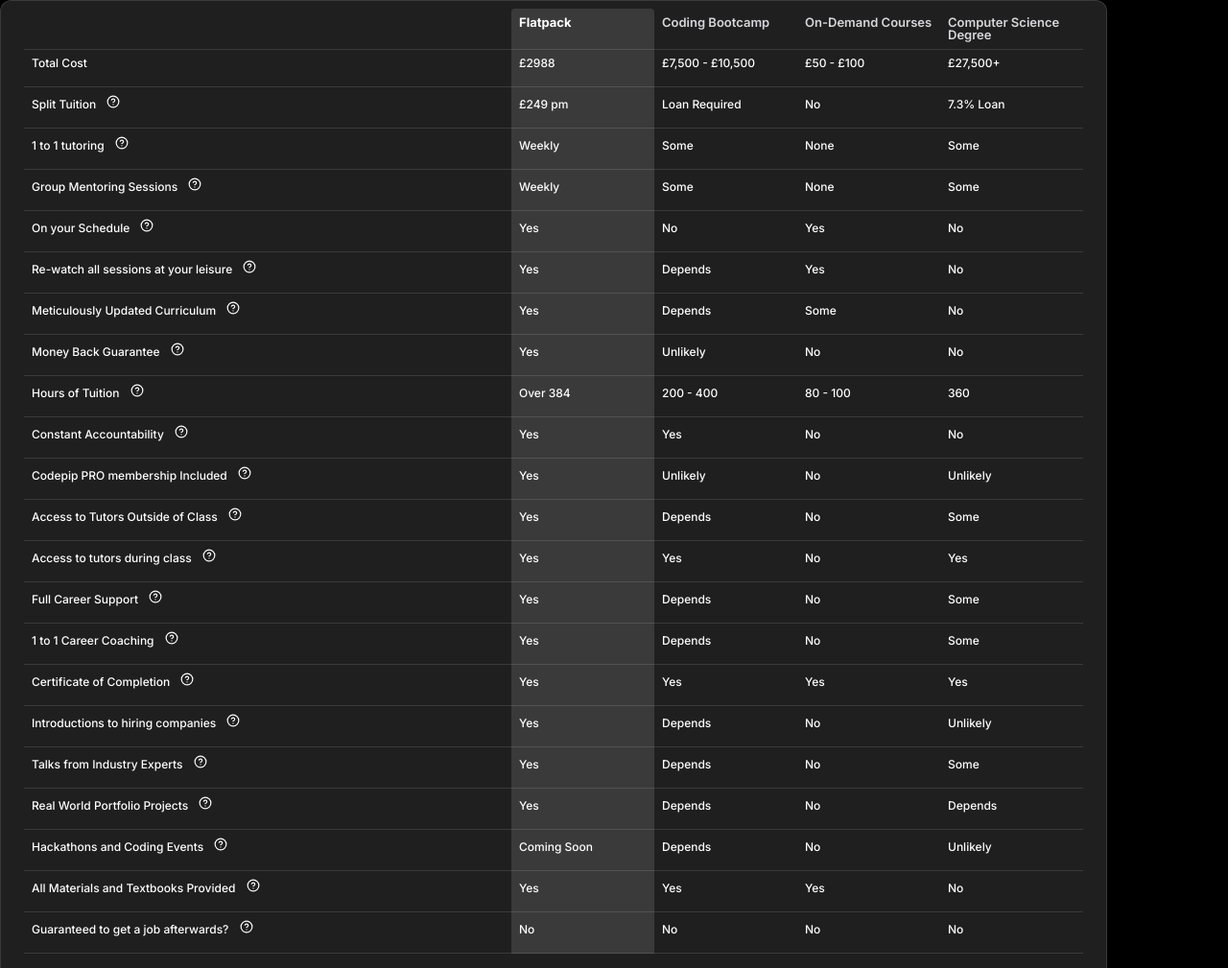
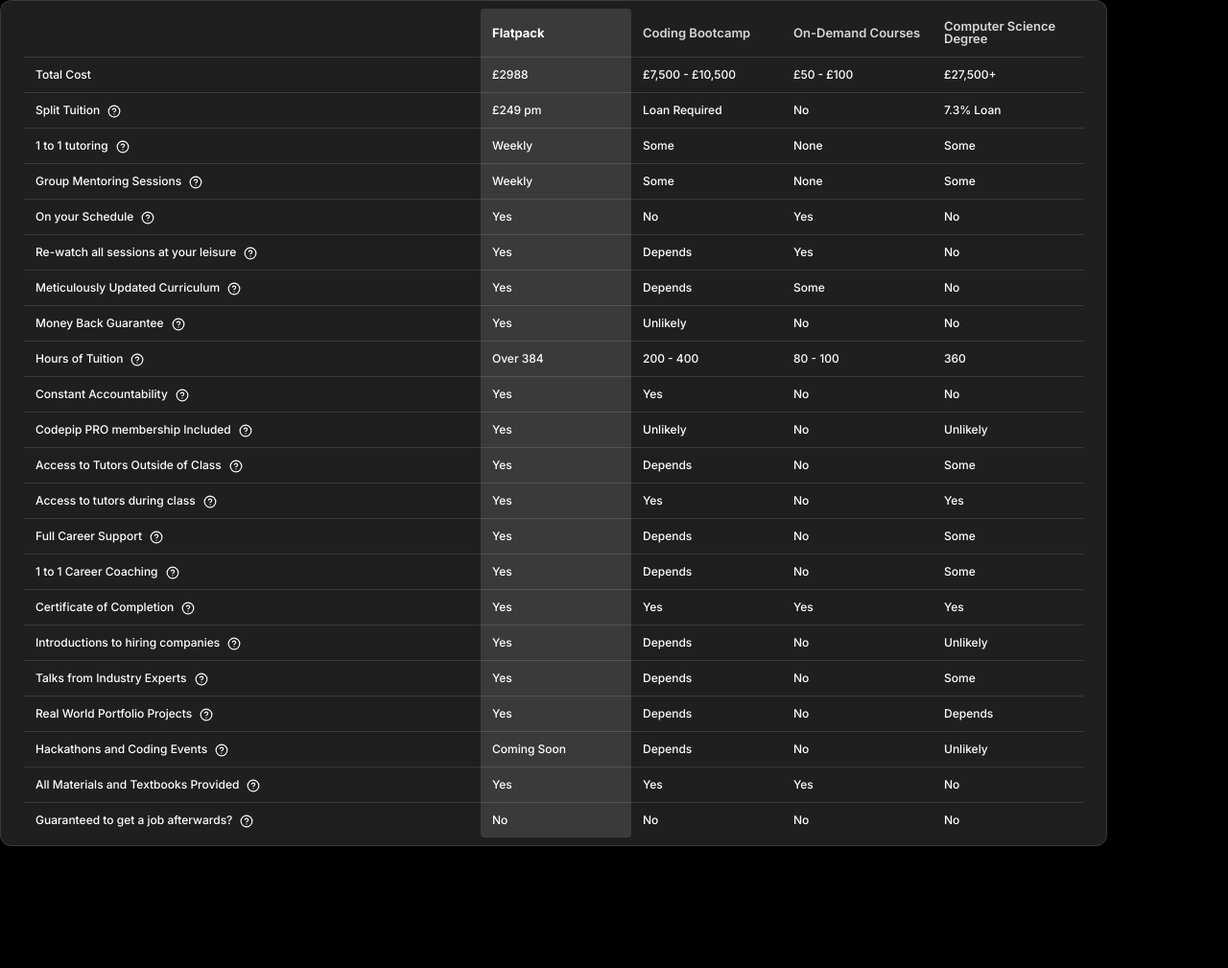
Before and after one commit to Jompra/comparisson-table, a plain HTML site: page index.html in a window 1280 px wide. Shown: the top 1009 px of the page at 96% size. After the commit the page ends 882 px from the top, so only its background shows below. Drawn offline with Linux system fonts and the light colour scheme.

Commit message:
center text in td

```diff
--- a/index.html
+++ b/index.html
@@ -266,198 +266,198 @@
             <div class="tscroll">
                 <table cellpadding="0" cellspacing="0">
                     <tr class="tableHead">
-                        <td>&nbsp;</td>
-                        <td>Flatpack</td>
-                        <td>Coding Bootcamp</td>
-                        <td>On-Demand Courses</td>
-                        <td>Computer Science Degree</td>
+                        <td><p>&nbsp;</p></td>
+                        <td><p>Flatpack</p></td>
+                        <td><p>Coding Bootcamp</p></td>
+                        <td><p>On-Demand Courses</p></td>
+                        <td><p>Computer Science Degree</p></td>
                     </tr>
                     <tr>
-                        <td>Total Cost</td>
-                        <td>£2988</td>
-                        <td>£7,500 - £10,500</td>
-                        <td>£50 - £100</td>
-                        <td>£27,500+</td>
+                        <td><p>Total Cost</p></td>
+                        <td><p>£2988</p></td>
+                        <td><p>£7,500 - £10,500</p></td>
+                        <td><p>£50 - £100</p></td>
+                        <td><p>£27,500+</p></td>
                     </tr>
                     <tr>
-                        <td>
+                        <td><p>
                             Split Tuition
                             <img id="icon-2" class="more-info" src="./assets/circle.svg" alt="more info icon">
-                        </td>
-                        <td>£249 pm</td>
-                        <td>Loan Required</td>
-                        <td>No</td>
-                        <td>7.3% Loan</td>
+                        </p></td>
+                        <td><p>£249 pm</p></td>
+                        <td><p>Loan Required</p></td>
+                        <td><p>No</p></td>
+                        <td><p>7.3% Loan</p></td>
                     </tr>
                     <tr>
-                        <td>1 to 1 tutoring
+                        <td><p>1 to 1 tutoring
                             <img id="icon-3" class="more-info" src="./assets/circle.svg" alt="more info icon">
-                        </td>
-                        <td>Weekly</td>
-                        <td>Some</td>
-                        <td>None</td>
-                        <td>Some</td>
+                        </p></td>
+                        <td><p>Weekly</p></td>
+                        <td><p>Some</p></td>
+                        <td><p>None</p></td>
+                        <td><p>Some</p></td>
                     </tr>
                     <tr>
-                        <td>Group Mentoring Sessions
+                        <td><p>Group Mentoring Sessions
                             <img id="icon-4" class="more-info" src="./assets/circle.svg" alt="more info icon">
 
-                        <td>Weekly</td>
-                        <td>Some</td>
-                        <td>None</td>
-                        <td>Some</td>
+                        <td><p>Weekly</p></td>
+                        <td><p>Some</p></td>
+                        <td><p>None</p></td>
+                        <td><p>Some</p></td>
                     </tr>
                     <tr>
-                        <td>On your Schedule
+                        <td><p>On your Schedule
                             <img id="icon-5" class="more-info" src="./assets/circle.svg" alt="more info icon">
 
-                        </td>
-                        <td>Yes</td>
-                        <td>No</td>
-                        <td>Yes</td>
-                        <td>No</td>
+                        </p></td>
+                        <td><p>Yes</p></td>
+                        <td><p>No</p></td>
+                        <td><p>Yes</p></td>
+                        <td><p>No</p></td>
                     </tr>
                     <tr>
-                        <td>Re-watch all sessions at your leisure <img id="icon-6" class="more-info"
-                                src="./assets/circle.svg" alt="more info icon"></td>
-                        <td>Yes</td>
-                        <td>Depends</td>
-                        <td>Yes</td>
-                        <td>No</td>
+                        <td><p>Re-watch all sessions at your leisure <img id="icon-6" class="more-info"
+                                src="./assets/circle.svg" alt="more info icon"></p></td>
+                        <td><p>Yes</p></td>
+                        <td><p>Depends</p></td>
+                        <td><p>Yes</p></td>
+                        <td><p>No</p></td>
                     </tr>
                     <tr>
-                        <td>Meticulously Updated Curriculum <img id="icon-7" class="more-info" src="./assets/circle.svg"
-                                alt="more info icon"></td>
-                        <td>Yes</td>
-                        <td>Depends</td>
-                        <td>Some</td>
-                        <td>No</td>
+                        <td><p>Meticulously Updated Curriculum <img id="icon-7" class="more-info" src="./assets/circle.svg"
+                                alt="more info icon"></p></td>
+                        <td><p>Yes</p></td>
+                        <td><p>Depends</p></td>
+                        <td><p>Some</p></td>
+                        <td><p>No</p></td>
                     </tr>
                     <tr>
-                        <td>Money Back Guarantee <img id="icon-8" class="more-info" src="./assets/circle.svg"
+                        <td><p>Money Back Guarantee <img id="icon-8" class="more-info" src="./assets/circle.svg"
                                 alt="more info icon">
-                        </td>
-                        <td>Yes</td>
-                        <td>Unlikely</td>
-                        <td>No</td>
-                        <td>No</td>
+                        </p></td>
+                        <td><p>Yes</p></td>
+                        <td><p>Unlikely</p></td>
+                        <td><p>No</p></td>
+                        <td><p>No</p></td>
                     </tr>
                     <tr>
-                        <td>Hours of Tuition <img id="icon-9" class="more-info" src="./assets/circle.svg"
-                                alt="more info icon"></td>
-                        <td>Over 384</td>
-                        <td>200 - 400</td>
-                        <td>80 - 100</td>
-                        <td>360</td>
+                        <td><p>Hours of Tuition <img id="icon-9" class="more-info" src="./assets/circle.svg"
+                                alt="more info icon"></p></td>
+                        <td><p>Over 384</p></td>
+                        <td><p>200 - 400</p></td>
+                        <td><p>80 - 100</p></td>
+                        <td><p>360</p></td>
                     </tr>
                     <tr>
-                        <td>Constant Accountability <img id="icon-10" class="more-info" src="./assets/circle.svg"
+                        <td><p>Constant Accountability <img id="icon-10" class="more-info" src="./assets/circle.svg"
                                 alt="more info icon">
-                        </td>
-                        <td>Yes</td>
-                        <td>Yes</td>
-                        <td>No</td>
-                        <td>No</td>
+                        </p></td>
+                        <td><p>Yes</p></td>
+                        <td><p>Yes</p></td>
+                        <td><p>No</p></td>
+                        <td><p>No</p></td>
                     </tr>
                     <tr>
-                        <td>Codepip PRO membership Included <img id="icon-22" class="more-info" src="./assets/circle.svg"
+                        <td><p>Codepip PRO membership Included <img id="icon-22" class="more-info" src="./assets/circle.svg"
                                 alt="more info icon">
-                        </td>
-                        <td>Yes</td>
-                        <td>Unlikely</td>
-                        <td>No</td>
-                        <td>Unlikely</td>
+                        </p></td>
+                        <td><p>Yes</p></td>
+                        <td><p>Unlikely</p></td>
+                        <td><p>No</p></td>
+                        <td><p>Unlikely</p></td>
                     </tr>
                     <tr>
-                        <td>Access to Tutors Outside of Class <img id="icon-11" class="more-info"
-                                src="./assets/circle.svg" alt="more info icon"></td>
-                        <td>Yes</td>
-                        <td>Depends</td>
-                        <td>No</td>
-                        <td>Some</td>
+                        <td><p>Access to Tutors Outside of Class <img id="icon-11" class="more-info"
+                                src="./assets/circle.svg" alt="more info icon"></p></td>
+                        <td><p>Yes</p></td>
+                        <td><p>Depends</p></td>
+                        <td><p>No</p></td>
+                        <td><p>Some</p></td>
                     </tr>
                     <tr>
-                        <td>Access to tutors during class <img id="icon-12" class="more-info" src="./assets/circle.svg"
-                                alt="more info icon"></td>
-                        <td>Yes</td>
-                        <td>Yes</td>
-                        <td>No</td>
-                        <td>Yes</td>
+                        <td><p>Access to tutors during class <img id="icon-12" class="more-info" src="./assets/circle.svg"
+                                alt="more info icon"></p></td>
+                        <td><p>Yes</p></td>
+                        <td><p>Yes</p></td>
+                        <td><p>No</p></td>
+                        <td><p>Yes</p></td>
                     </tr>
                     <tr>
-                        <td>Full Career Support <img id="icon-13" class="more-info" src="./assets/circle.svg"
+                        <td><p>Full Career Support <img id="icon-13" class="more-info" src="./assets/circle.svg"
                                 alt="more info icon">
-                        </td>
-                        <td>Yes</td>
-                        <td>Depends</td>
-                        <td>No</td>
-                        <td>Some</td>
+                        </p></td>
+                        <td><p>Yes</p></td>
+                        <td><p>Depends</p></td>
+                        <td><p>No</p></td>
+                        <td><p>Some</p></td>
                     </tr>
                     <tr>
-                        <td>1 to 1 Career Coaching <img id="icon-14" class="more-info" src="./assets/circle.svg"
+                        <td><p>1 to 1 Career Coaching <img id="icon-14" class="more-info" src="./assets/circle.svg"
                                 alt="more info icon">
-                        </td>
-                        <td>Yes</td>
-                        <td>Depends</td>
-                        <td>No</td>
-                        <td>Some</td>
+                        </p></td>
+                        <td><p>Yes</p></td>
+                        <td><p>Depends</p></td>
+                        <td><p>No</p></td>
+                        <td><p>Some</p></td>
                     </tr>
                     <tr>
-                        <td>Certificate of Completion <img id="icon-15" class="more-info" src="./assets/circle.svg"
+                        <td><p>Certificate of Completion <img id="icon-15" class="more-info" src="./assets/circle.svg"
                                 alt="more info icon">
-                        </td>
-                        <td>Yes</td>
-                        <td>Yes</td>
-                        <td>Yes</td>
-                        <td>Yes</td>
+                        </p></td>
+                        <td><p>Yes</p></td>
+                        <td><p>Yes</p></td>
+                        <td><p>Yes</p></td>
+                        <td><p>Yes</p></td>
                     </tr>
                     <tr>
-                        <td>Introductions to hiring companies <img id="icon-16" class="more-info"
-                                src="./assets/circle.svg" alt="more info icon"></td>
-                        <td>Yes</td>
-                        <td>Depends</td>
-                        <td>No</td>
-                        <td>Unlikely</td>
+                        <td><p>Introductions to hiring companies <img id="icon-16" class="more-info"
+                                src="./assets/circle.svg" alt="more info icon"></p></td>
+                        <td><p>Yes</p></td>
+                        <td><p>Depends</p></td>
+                        <td><p>No</p></td>
+                        <td><p>Unlikely</p></td>
                     </tr>
                     <tr>
-                        <td>Talks from Industry Experts <img id="icon-17" class="more-info" src="./assets/circle.svg"
-                                alt="more info icon"></td>
-                        <td>Yes</td>
-                        <td>Depends</td>
-                        <td>No</td>
-                        <td>Some</td>
+                        <td><p>Talks from Industry Experts <img id="icon-17" class="more-info" src="./assets/circle.svg"
+                                alt="more info icon"></p></td>
+                        <td><p>Yes</p></td>
+                        <td><p>Depends</p></td>
+                        <td><p>No</p></td>
+                        <td><p>Some</p></td>
                     </tr>
                     <tr>
-                        <td>Real World Portfolio Projects <img id="icon-18" class="more-info" src="./assets/circle.svg"
-                                alt="more info icon"></td>
-                        <td>Yes</td>
-                        <td>Depends</td>
-                        <td>No</td>
-                        <td>Depends</td>
+                        <td><p>Real World Portfolio Projects <img id="icon-18" class="more-info" src="./assets/circle.svg"
+                                alt="more info icon"></p></td>
+                        <td><p>Yes</p></td>
+                        <td><p>Depends</p></td>
+                        <td><p>No</p></td>
+                        <td><p>Depends</p></td>
                     </tr>
                     <tr>
-                        <td>Hackathons and Coding Events <img id="icon-19" class="more-info" src="./assets/circle.svg"
-                                alt="more info icon"></td>
-                        <td>Coming Soon</td>
-                        <td>Depends</td>
-                        <td>No</td>
-                        <td>Unlikely</td>
+                        <td><p>Hackathons and Coding Events <img id="icon-19" class="more-info" src="./assets/circle.svg"
+                                alt="more info icon"></p></td>
+                        <td><p>Coming Soon</p></td>
+                        <td><p>Depends</p></td>
+                        <td><p>No</p></td>
+                        <td><p>Unlikely</p></td>
                     </tr>
                     <tr>
-                        <td>All Materials and Textbooks Provided <img id="icon-20" class="more-info"
-                                src="./assets/circle.svg" alt="more info icon"></td>
-                        <td>Yes</td>
-                        <td>Yes</td>
-                        <td>Yes</td>
-                        <td>No</td>
+                        <td><p>All Materials and Textbooks Provided <img id="icon-20" class="more-info"
+                                src="./assets/circle.svg" alt="more info icon"></p></td>
+                        <td><p>Yes</p></td>
+                        <td><p>Yes</p></td>
+                        <td><p>Yes</p></td>
+                        <td><p>No</p></td>
                     </tr>
                     <tr>
-                        <td>Guaranteed to get a job afterwards? <img id="icon-21" class="more-info"
-                                src="./assets/circle.svg" alt="more info icon"></td>
-                        <td>No</td>
-                        <td>No</td>
-                        <td>No</td>
-                        <td>No</td>
+                        <td><p>Guaranteed to get a job afterwards? <img id="icon-21" class="more-info"
+                                src="./assets/circle.svg" alt="more info icon"></p></td>
+                        <td><p>No</p></td>
+                        <td><p>No</p></td>
+                        <td><p>No</p></td>
+                        <td><p>No</p></td>
                     </tr>
                 </table>
             </div>
--- a/scripts/index.js
+++ b/scripts/index.js
@@ -13,13 +13,13 @@ function init() {
 
     function highlightWords(cells) {
         for (let cell of cells) {
-            if (greenWords.includes(cell.innerHTML)) {
+            if (greenWords.includes(cell.innerText)) {
                 cell.style.color = '#4BBD15'
             }
-            else if (yellowWords.includes(cell.innerHTML)) {
+            else if (yellowWords.includes(cell.innerText)) {
                 cell.style.color = '#E4BC2B'
             }
-            else if (redWords.includes(cell.innerHTML)) {
+            else if (redWords.includes(cell.innerText)) {
                 cell.style.color = '#F2681A'
             }
         }
--- a/styles/main.css
+++ b/styles/main.css
@@ -9,8 +9,7 @@ body {
 .tscroll {
     border: 1px solid rgba(255, 255, 255, 0.12);
     max-width: 1104px;
-    padding: 24px;
-    padding-top: 8px;
+    padding: 8px 24px;
     border-radius: 12px;
     /* background: radial-gradient(circle, rgba(242, 104, 26, 0.2) 0%, rgba(242, 104, 26, 0) 100%); */
     background-color: #FFFFFF1F;
@@ -31,6 +30,14 @@ tr {
     padding: 0;
 }
 
+tr:last-of-type {
+    border-bottom: none;
+}
+
+tr:last-of-type td:nth-of-type(2){
+    border-radius: 0 0 4px 4px;
+}
+
 tr:hover {
     background-color: rgba(255, 255, 255, 0.12);
 }
@@ -41,15 +48,16 @@ tr:hover {
 
 td {
     height: inherit;
-    padding: 8px;
+    padding: 12px;
+    vertical-align: middle;
+}
+
+td p img{
+    position: absolute;
 }
 
 tr td:nth-last-child(-n+4) {
     width: 133px;
-}
-
-tr td:first-child {
-    padding-bottom: 18px;
 }
 
 tr td:nth-of-type(2){
```
